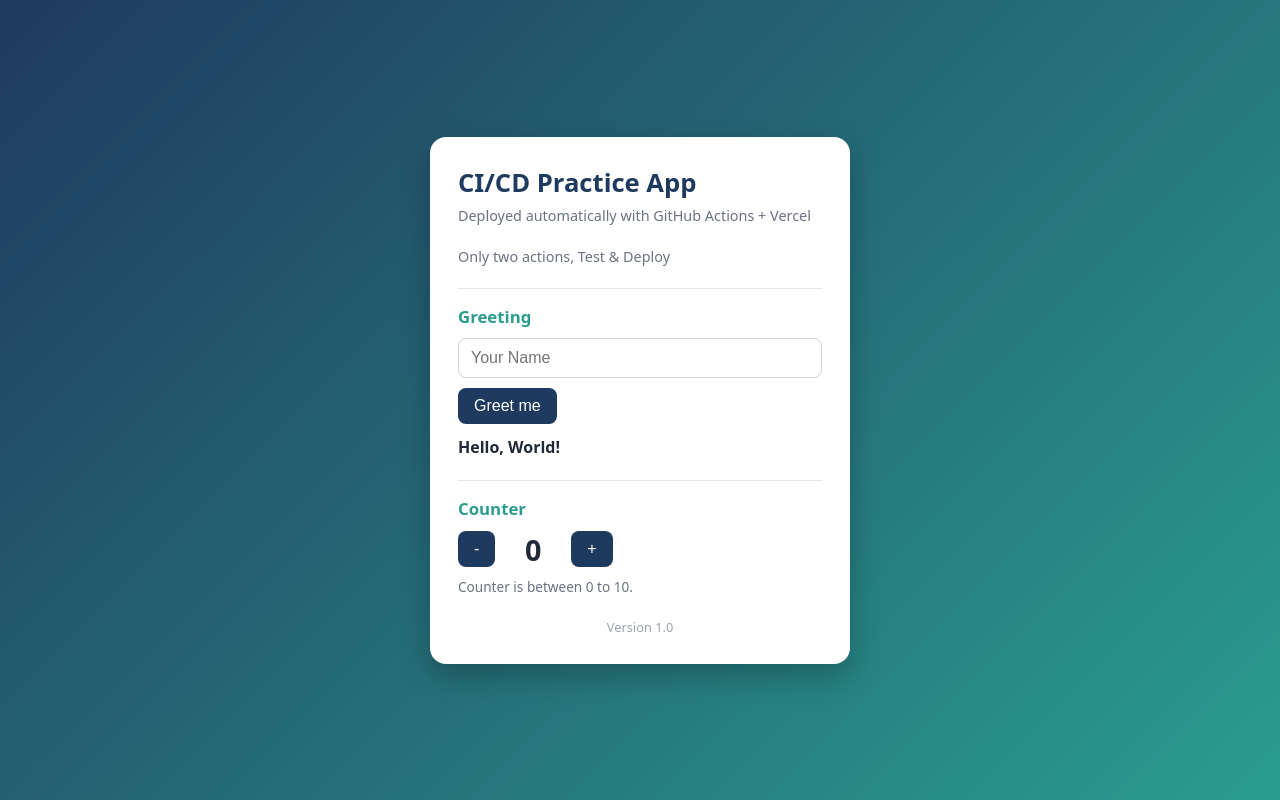
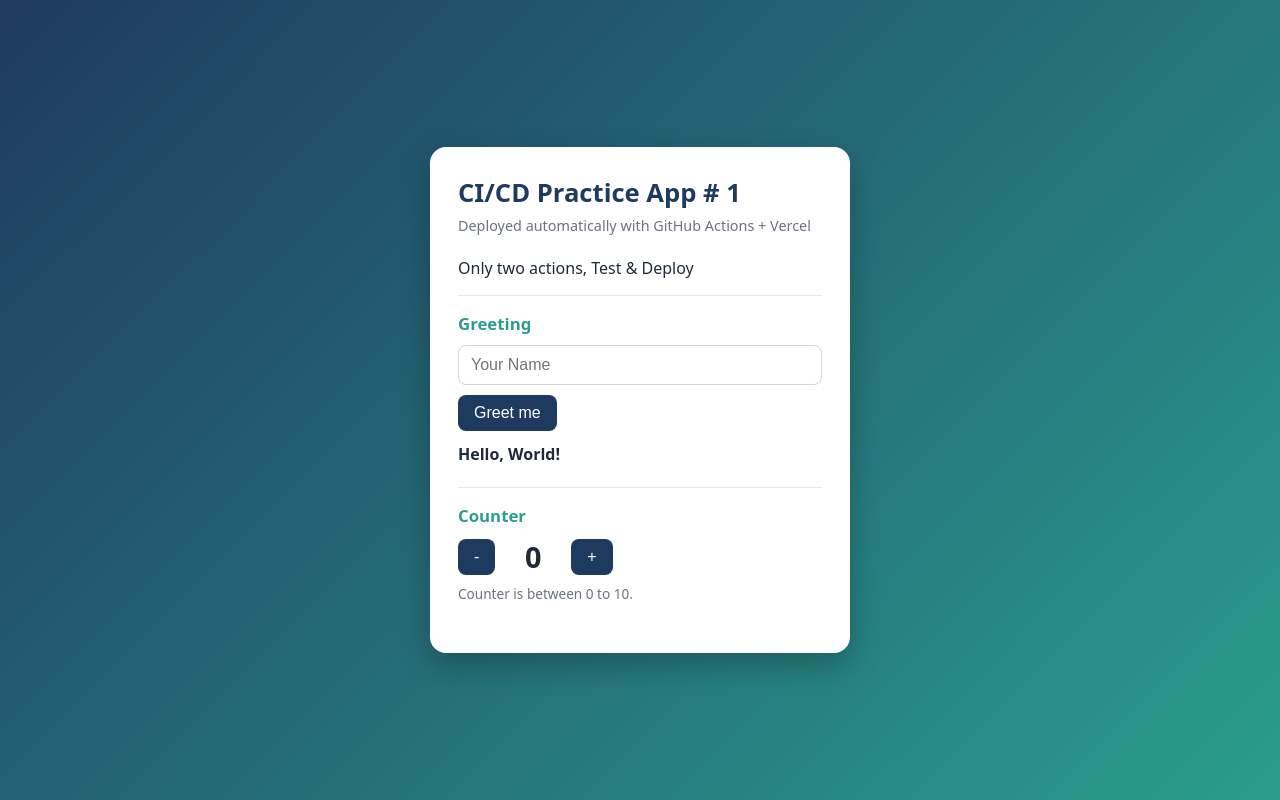
Before and after one commit to FariaSajid/Practice-CI-CD, a website with bundled scripts: page public/index.html in a window 1280 px wide. Built offline with nearby package versions, Linux system fonts and the light colour scheme.

Commit message:
little changes

```diff
--- a/public/index.html
+++ b/public/index.html
@@ -8,9 +8,9 @@
   </head>
   <body>
     <main class="card">
-      <h1>CI/CD Practice App</h1>
+      <h1>CI/CD Practice App # 1</h1>
       <p class="subtitle">Deployed automatically with GitHub Actions + Vercel</p>
-      <p class="subtitle">Only two actions, Test & Deploy</p>
+      <p>Only two actions, Test & Deploy</p>
 
       <section class="section">
         <h2>Greeting</h2>
@@ -28,8 +28,6 @@
         </div>
         <p class="hint">Counter is between 0 to 10.</p>
       </section>
-
-      <footer>Version 1.0</footer>
     </main>
 
     <script type="module" src="script.js"></script>
```
